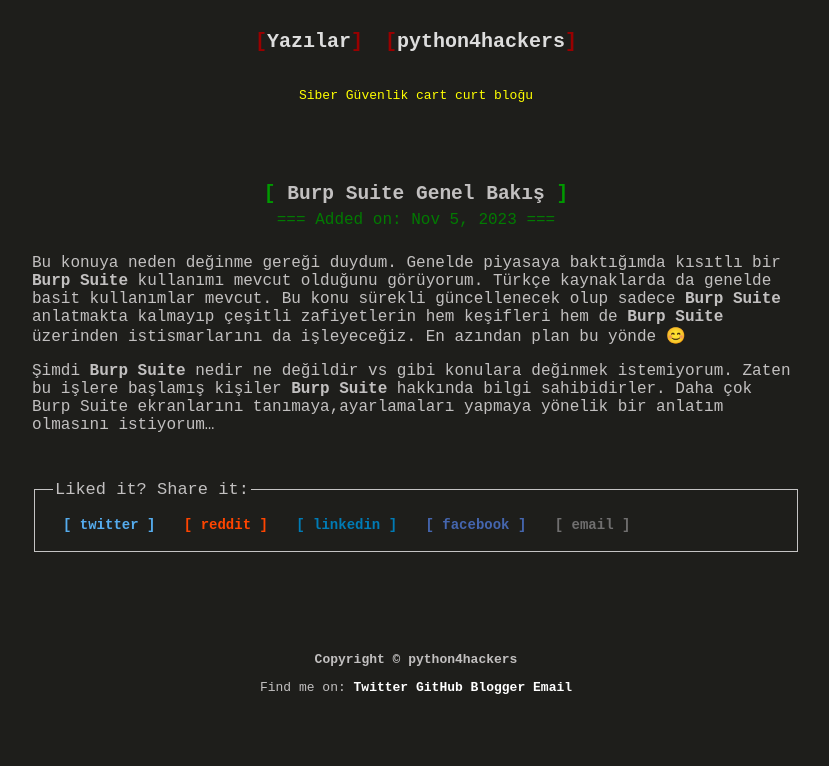
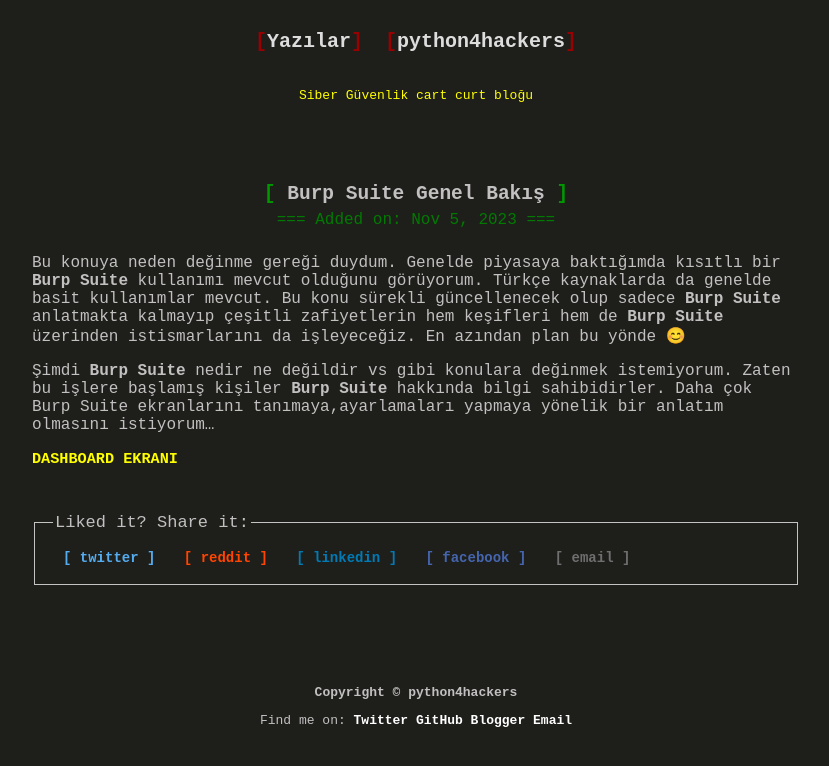
Before and after one commit to python4hackersblog/hacklogs.github.io, a Jekyll site: the page built from _posts/2023-11-05-Burp-Suite.md, in a window 1280 px wide. Shown: the top 766 px of the page, without its empty margins (224-1053 px from the left). Built offline with Jekyll 4.4.1, drawn with Linux system fonts in a browser that asks for light colours.

Commit message:
Update 2023-11-05-Burp-Suite.md

```diff
--- a/_posts/2023-11-05-Burp-Suite.md
+++ b/_posts/2023-11-05-Burp-Suite.md
@@ -8,3 +8,5 @@
 Bu konuya neden değinme gereği duydum. Genelde piyasaya baktığımda kısıtlı bir **Burp Suite** kullanımı mevcut olduğunu görüyorum. Türkçe kaynaklarda da genelde basit kullanımlar mevcut. Bu konu sürekli güncellenecek olup sadece **Burp Suite** anlatmakta kalmayıp çeşitli zafiyetlerin hem keşifleri hem de **Burp Suite** üzerinden istismarlarını da işleyeceğiz. En azından plan bu yönde 😊
 
 Şimdi **Burp Suite** nedir ne değildir vs gibi konulara değinmek istemiyorum. Zaten bu işlere başlamış kişiler **Burp Suite** hakkında bilgi sahibidirler. Daha çok Burp Suite ekranlarını tanımaya,ayarlamaları yapmaya yönelik bir anlatım olmasını istiyorum...
+
+<h3 style="color:yellow;">DASHBOARD EKRANI</h3>
```
